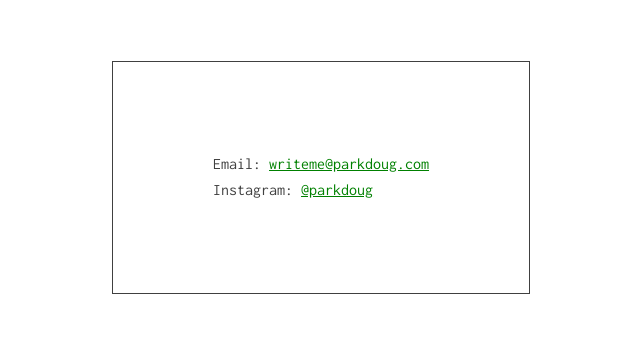
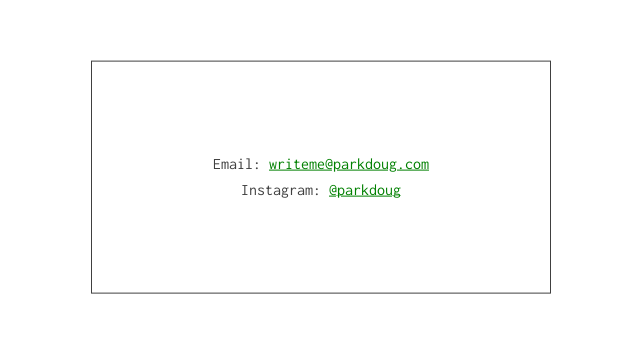
Before and after one commit to seankmchenry/parkdoug-html, a plain HTML site: page index.html in a window 1280 px wide. Shown: the part 223-564 px from the top of the page, without its empty margins (319-959 px from the left). Drawn offline with nearby package versions, Linux system fonts and the light colour scheme.

Commit message:
Added font smoothing and updated vertical alignment setup

```diff
--- a/css/main.css
+++ b/css/main.css
@@ -104,6 +104,8 @@ html {
 body {
     font-family: Inconsolata, 'Courier New', Courier, sans-serif;
     font-size: 1.0em;
+    -webkit-font-smoothing: antialiased;
+    -moz-osx-font-smoothing: grayscale;
 }
 .main-container {
     display: block;
@@ -116,9 +118,14 @@ body {
     border: 1px solid #404040;
     display: block;
     color: #404040;
+    text-align: center;
 }
 .main a {
     color: green;
+}
+.main h1 {
+    margin-top: 0;
+    line-height: 1.0;
 }
 .social {
     list-style-type: none;
@@ -130,17 +137,18 @@ body {
 
 /* 768px */
 @media only screen and (min-width: 768px) {
+    body, html {
+        height: 100%;
+    }
     .main-container {
-        position: absolute;
-        padding: 0;
+        position: relative;
+        min-height: 300px;
         top: 50%;
-        left: 50%;
-        margin: -116px 0 0 -209px;
+        transform: translateY(-50%);
         max-width: 550px;
     }
     .main {
         padding: 75px 100px;
-        max-width: none;
     }
 }
 
```
